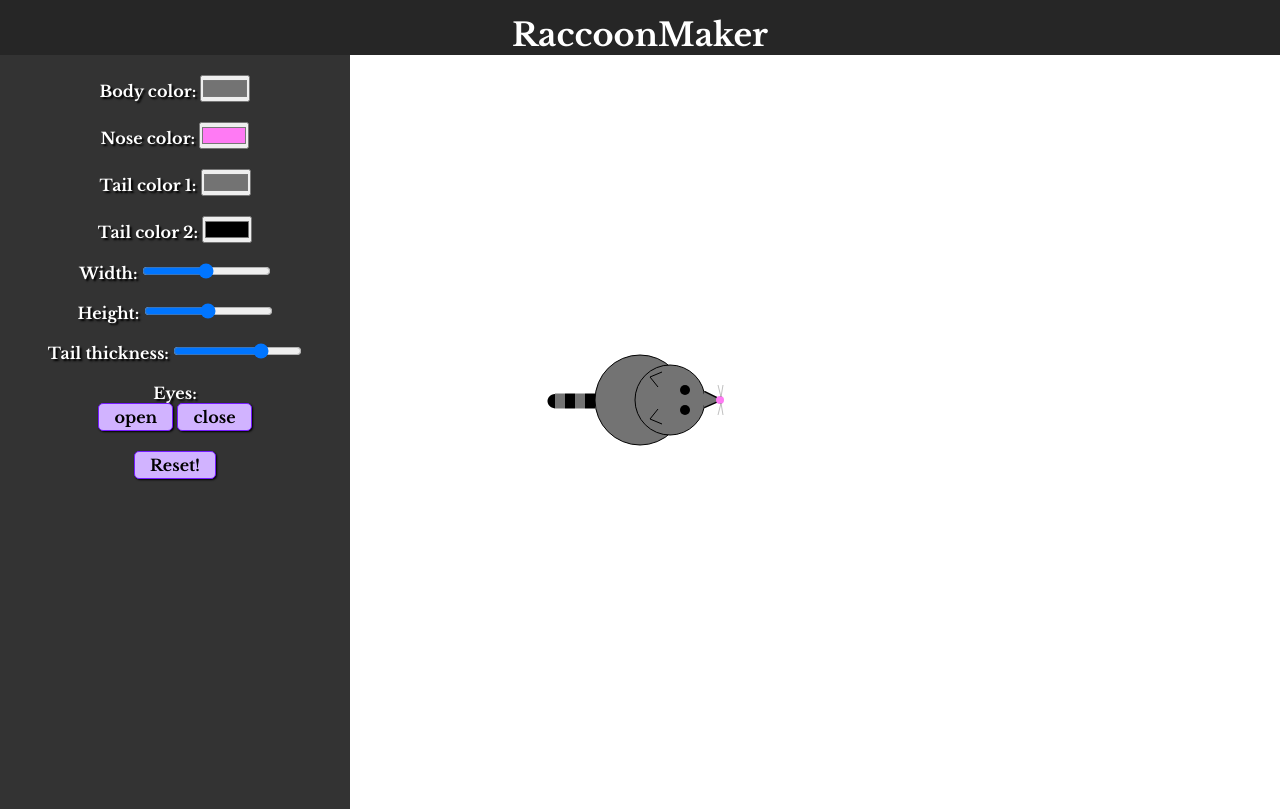
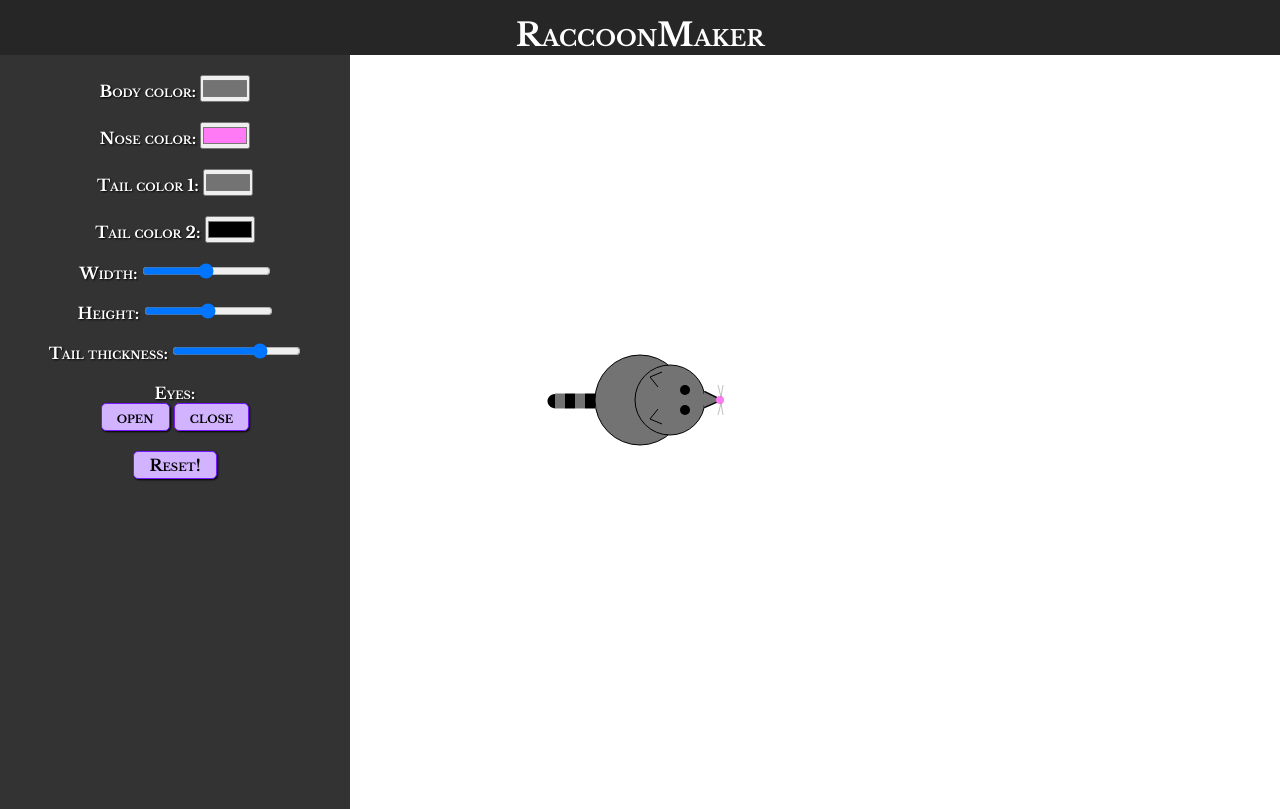
Before and after one commit to Waszka7/RaccoonMaker, a plain HTML site: page index.html in a window 1280 px wide. Drawn offline with nearby package versions, Linux system fonts and the light colour scheme.

Commit message:
Add files via upload

```diff
--- a/style.css
+++ b/style.css
@@ -4,6 +4,7 @@
 	box-sizing: border-box;
 	font-family: 'Libre Baskerville', serif;
 	text-align: center;
+	font-variant: small-caps;
 }
 
 h1{
@@ -20,7 +21,7 @@ h1{
 .header{
 	background-color: #262626;
 	width: 100%;
-	height: 10%;
+	height: 11%;
 }
 
 .button{
@@ -54,5 +55,5 @@ h1{
 	position: absolute;
 	background-color: #333333;
 	color: white;
-	text-shadow: 2px 2px 2px black;
+	text-shadow: 1px 1px 2px black;
 }
```
